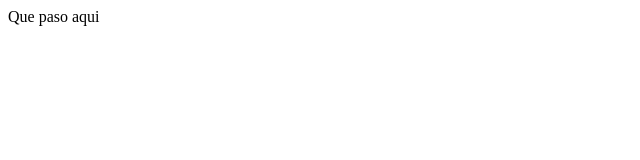
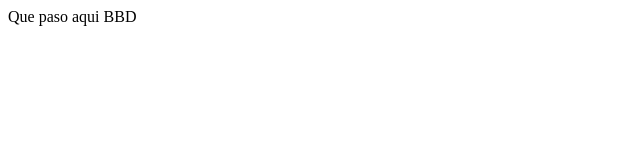
Before and after one commit to BlackBoneDevelopment/WebPageBBD, a plain HTML site: page WebPageBBD/public_html/index.html in a window 1280 px wide. Shown: the full height of the page, 0-640 px from the left. Drawn offline with Linux system fonts and the light colour scheme.

Commit message:
Jafet modifico el repositorio

```diff
--- a/WebPageBBD/public_html/index.html
+++ b/WebPageBBD/public_html/index.html
@@ -11,6 +11,6 @@ and open the template in the editor.
         <meta name="viewport" content="width=device-width">
     </head>
     <body>
-        <div>Que paso aqui</div>
+        <div>Que paso aqui BBD</div>
     </body>
 </html>
```
